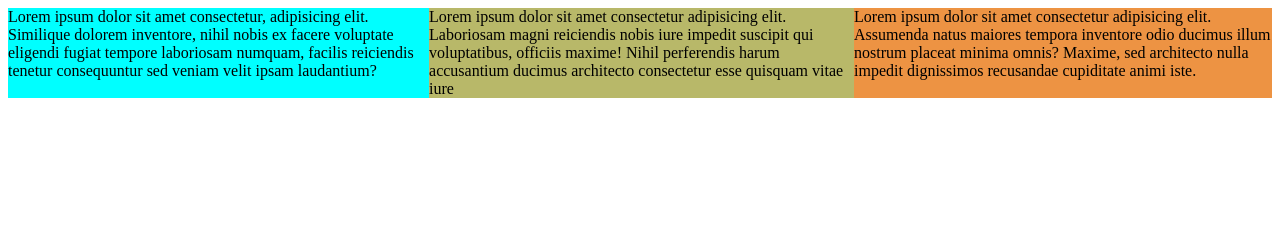
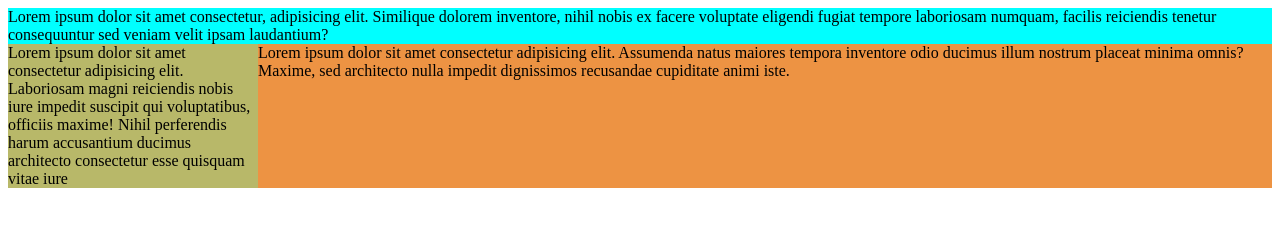
Before and after one commit to ajarrra/22.11.22, a plain HTML site: page index.html in a window 1280 px wide. Drawn offline with Linux system fonts and the light colour scheme.

Commit message:
edit flex

```diff
--- a/style.css
+++ b/style.css
@@ -5,18 +5,20 @@
 main{
     display: flex;
 
-
+    flex-wrap: wrap;
 }
 
 header{
     background-color: aqua;
-
+    flex: 1 1 100%;
 }
 
 aside{
     background-color: rgb(184, 184, 105);
+    flex: 0 0 250px;
 }
 
 article{
     background-color: rgb(237, 147, 67);
+    flex: 1 1 0;
 }
```
